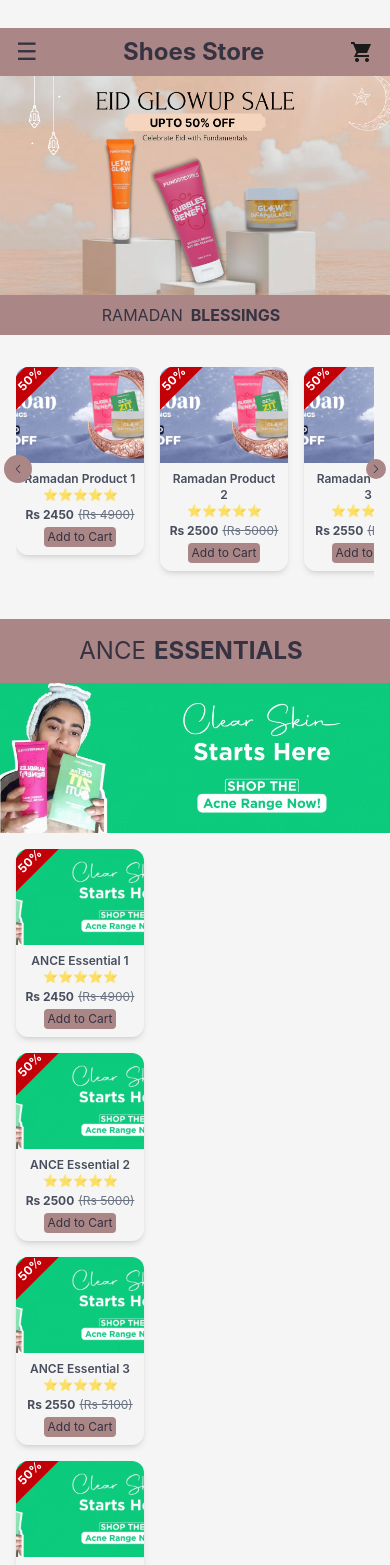
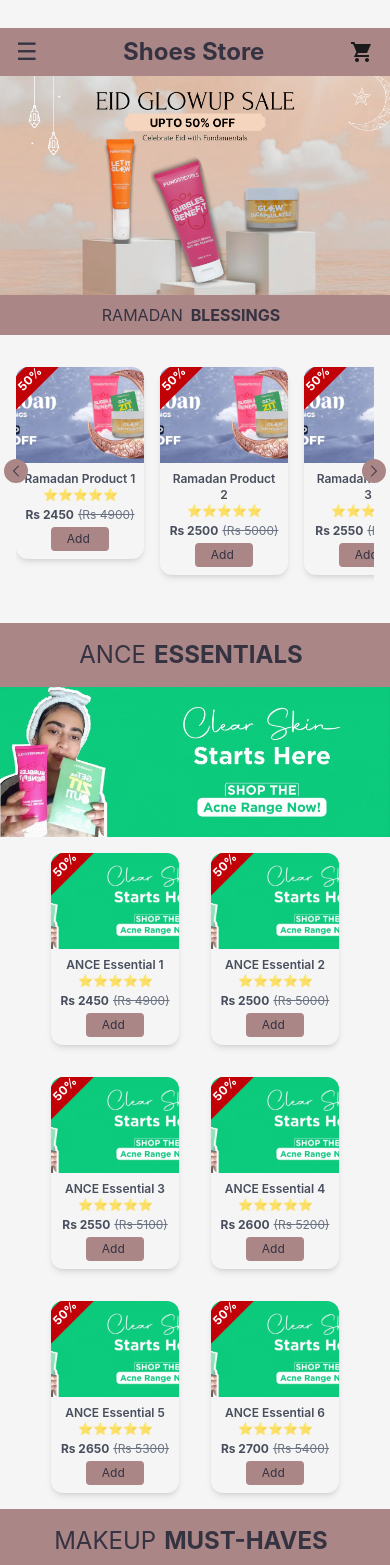
Before and after one commit to arwakh5897/fundamental_app, a React (Vite) app: page / in a window 390 px wide. Shown: the top 1565 px of the page. Built offline with nearby package versions, Linux system fonts and the light colour scheme.

Commit message:
new cards alignments

```diff
--- a/src/components/buttons/leftArrow.jsx
+++ b/src/components/buttons/leftArrow.jsx
@@ -8,8 +8,8 @@ const LeftArrow =({scrollRef})=>{
   };
     return(
    <div className="flex bg-transparent left-1 absolute z-50">
-        <button onClick={leftRef} className="bg-menu-buttons p-2 rounded-full">
-        <ChevronLeftIcon className="md:w-5 md:h-5 w-3 h-3" />
+        <button onClick={leftRef} className="bg-menu-buttons md:p-2 p-1 rounded-full">
+        <ChevronLeftIcon className="md:w-5 md:h-5 w-4 h-4" />
         </button>
    </div>
     )
--- a/src/components/buttons/rightArrow.jsx
+++ b/src/components/buttons/rightArrow.jsx
@@ -15,7 +15,7 @@ const RightArrow = ({ scrollRef }) => {
         onClick={handleClick}
         className="bg-menu-buttons md:p-2 p-1 rounded-full hover:opacity-80"
       >
-        <ChevronRightIcon className="md:w-5 md:h-5 w-3 h-3" />
+        <ChevronRightIcon className="md:w-5 md:h-5 w-4 h-4" />
       </button>
     </div>
   );
--- a/src/components/card/card.jsx
+++ b/src/components/card/card.jsx
@@ -36,7 +36,7 @@ const Card = ({ image, title, rating = 4.5, price = 4900, discount = 50 }) => {
 
         {/* Price */}
         <div className="flex gap-1 justify-center items-center">
-          <div className="font-bold text-xs py-1">
+          <div className="font-bold text-xs md:text-sm py-1">
             Rs {discountedPrice}
           </div>
 
@@ -46,8 +46,8 @@ const Card = ({ image, title, rating = 4.5, price = 4900, discount = 50 }) => {
         </div>
 
         {/* Desktop Button */}
-        <button className=" flex bg-menu-buttons md:py-1 py-0.5 md:px-4 px-1 rounded-sm text-xs md:text-sm hover:opacity-90 md:font-semibold hover:cursor-pointer transition">
-          Add to Cart
+        <button className=" flex bg-menu-buttons py-1 px-4 rounded-sm text-xs md:text-sm hover:opacity-90 md:font-semibold hover:cursor-pointer transition">
+         Add&nbsp;<span className="hidden md:flex">to Cart</span>
         </button>
 
       </div>
--- a/src/components/titles/ance.jsx
+++ b/src/components/titles/ance.jsx
@@ -9,7 +9,7 @@ const Ance = () => {
             <span className="font-bold mx-2">ESSENTIALS</span>
         </div>
                <img className="w-full"src="assets/images/banner2.png"/>
-      <div className="flex flex-col md:flex-wrap md:flex-row md:justify-center md:gap-8 gap-4 p-4 overflow-x-auto">
+      <div className="flex flex-wrap flex-row justify-center gap-8 p-4 overflow-x-auto">
         {Array.from({ length: 6 }).map((_, index) => (
           <Card
             key={index}
--- a/src/components/titles/makeup.jsx
+++ b/src/components/titles/makeup.jsx
@@ -11,7 +11,7 @@ const MakeUpTitle = () => {
 
           <img className="w-full" src="assets/images/banner3.png"/>
 
-        <div className="flex flex-col md:flex-wrap md:flex-row md:justify-center md:gap-8 gap-4 p-4 overflow-x-auto">
+        <div className="flex flex-wrap flex-row justify-center gap-8 p-4 overflow-x-auto">
           {Array.from({ length: 15 }).map((_, index) => (
             <Card
               key={index}
```
